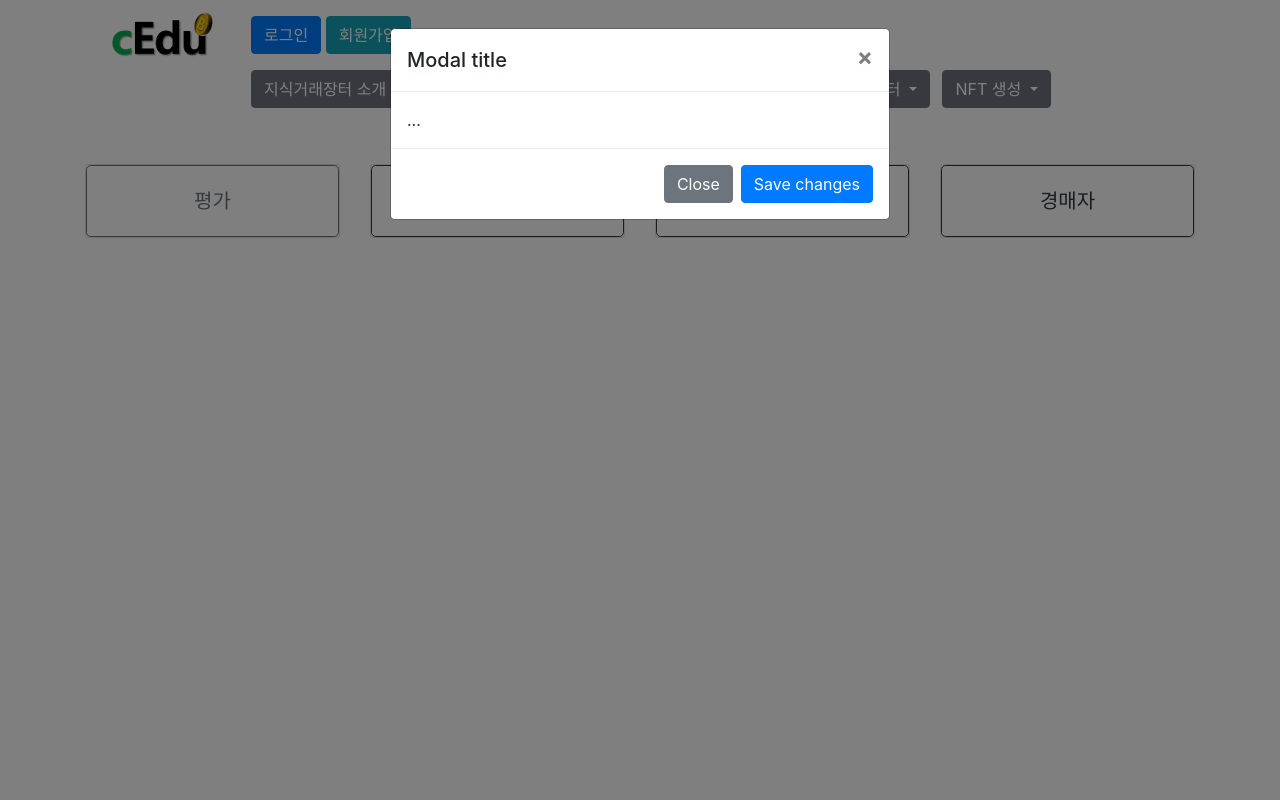
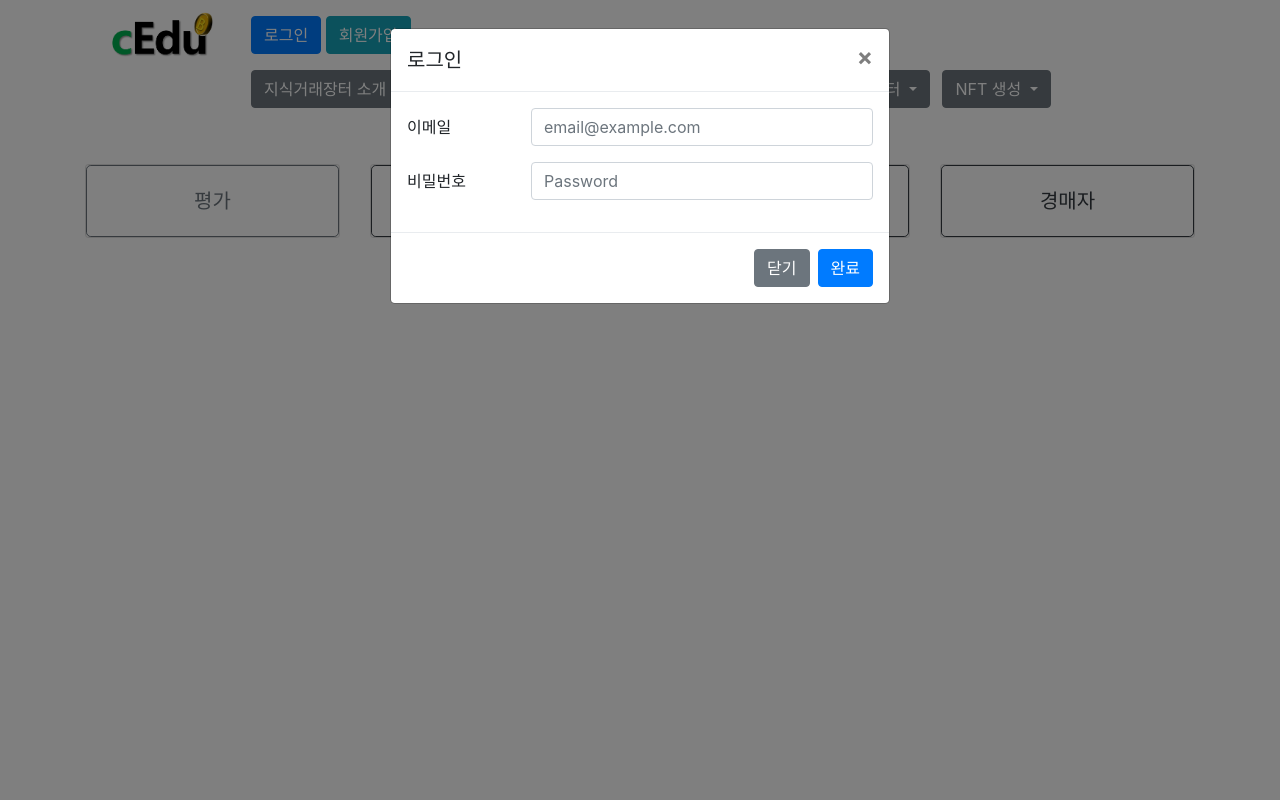
Before and after one commit to kmi0817/cEdu, a Flask app: page / in a window 1280 px wide, after a click on "로그인". Run offline with Flask 2, Linux system fonts and the light colour scheme; some libraries are stand-ins or nearby versions.

Commit message:
update loginout, users & session

```diff
--- a/app/routes.py
+++ b/app/routes.py
@@ -106,18 +106,19 @@ def buyer() :
 @app.route('/loginout', methods=['POST', 'DELETE'])
 def loginout() :
     if request.method == 'POST' :
-        values = request.get_json(force=True)
+        values = request.form
+        print(values)
         try :
             results = db.users.find_one({ 'email': values['email'] }) # read from db
 
             if results['password'] == values['password'] : # check if password matched
                 session['login'] = values['email']
-                return 'login successful'
+                return '<script>location.href="/";</script>'
             else :
-                return 'login failed'
+                return '<script>alert("일치하는 회원 정보가 없습니다.");history.go(-1);</script>'
 
         except Exception : # if cannot read from db
-            return 'login failed'
+            return '<script>alert("로그인에 실패했습니다.");history.go(-1);</script>'
 
     elif request.method == 'DELETE' :
         session.pop('login', None)
@@ -127,14 +128,12 @@ def loginout() :
 @app.route('/users', methods=['POST', 'DELETE', 'PATCH'])
 def users() :
     if request.method == 'POST' :
-        values = request.get_json(force=True)
+        values = request.form
 
         # check if email is duplicated
-        try :
-            db.users.find_one({ 'email': values['email'] })
+        if db.users.find_one({ 'email': values['email'] }) :
+            print(db.users.find_one({ 'email': values['email'] }))
             return 'duplicated'
-        except Exception :
-            pass
 
         # add a new user
         user = {
@@ -144,7 +143,7 @@ def users() :
         try :
             results = db.users.insert_one(user)
             print(f'signup id: {results.inserted_id}')
-            return 'signup successful'
+            return redirect(url_for(index))
         except Exception:
             return 'singup failed'
 
@@ -156,6 +155,11 @@ def users() :
 
 @app.route('/community')
 def community() :
+    if 'login' in session :
+        login = True
+    else :
+        login = False
+
     # Read from community
     communities = db.community.find({}, {'_id': 0})
     communities_data = {}
@@ -167,14 +171,19 @@ def community() :
     projects_data = {}
     for index, result in enumerate(projects) :
         projects_data[index+1] = result
-    return render_template('community.html', communities=communities_data, projects=projects_data)
+    return render_template('community.html', login=login, communities=communities_data, projects=projects_data)
 
 
 @app.route('/community/<slug>', methods=['GET', 'DELETE'])
 def community_slug(slug) :
     if request.method == 'GET' :
+        if 'login' in session :
+            login = True
+        else :
+            login = False
+
         results = db.community.find_one({ 'slug': slug, 'category': 'community' })
-        return render_template('show_slug.html', results=results)
+        return render_template('show_slug.html', login=login, results=results)
 
     elif request.method == 'DELETE' :
         try :
@@ -187,8 +196,12 @@ def community_slug(slug) :
 @app.route('/project/<slug>', methods=['GET', 'DELETE'])
 def project_slug(slug) :
     if request.method == 'GET' :
+        if 'login' in session :
+            login = True
+        else :
+            login = False
         results = db.project.find_one({ 'slug': slug, 'category': 'project' })
-        return render_template('show_slug.html', results=results)
+        return render_template('show_slug.html', login=login, results=results)
 
     elif request.method == 'DELETE' :
         try :
@@ -201,11 +214,16 @@ def project_slug(slug) :
 @app.route('/write', methods=['GET', 'POST'])
 def write() :
     if request.method == 'GET' :
-        return render_template('write.html')
+        if 'login' in session :
+            login = True
+        else :
+            login = False
+        return render_template('write.html', login=login)
 
     elif request.method == 'POST' :
         try :
             values = request.form
+            print(values)
             writing = {
                 'title': values['title'],
                 'description': values['description'],
@@ -223,5 +241,5 @@ def write() :
 
 
         except Exception as exception :
-            print(exception)
+            print(f'*** error - {exception}')
             return 'failed'
--- a/app/templates/layout.html
+++ b/app/templates/layout.html
@@ -28,13 +28,32 @@
     <div class="container">
 
         <div class="media">
-            <a href=""><img class="mr-3" src="../../static/cEdu_logo.png" alt="Generic placeholder image" width="150"></a>
+            <a href="/"><img class="mr-3" src="../../static/cEdu_logo.png" alt="Generic placeholder image"
+                    width="150"></a>
             <div class="media-body">
 
                 <div>
+                    {% if login %}
+                    <button type="button" id="logout_btn" class="btn btn-primary" style="margin: 1rem 0">
+                        로그아웃
+                    </button>
+                    <script>
+                        $(document).ready(function() {
+                            $("#logout_btn").click(function() {
+                                $.ajax({
+                                    type: "DELETE",
+                                    url: "/loginout",
+                                    success: function() { location.reload(); },
+                                    error: function(req, status, error) {
+                                        alert(error);
+                                    }
+                                })
+                            })
+                        })
+                    </script>
+                    {% else %}
                     <!-- Button trigger modal -->
-                    <button type="button" class="btn btn-primary" data-toggle="modal" data-target="#exampleModalLong"
-                        style="margin: 1rem 0">
+                    <button type="button" class="btn btn-primary" data-toggle="modal" data-target="#exampleModalLong" style="margin: 1rem 0">
                         로그인
                     </button>
                     <!-- Modal -->
@@ -43,48 +62,78 @@
                         <div class="modal-dialog" role="document">
                             <div class="modal-content">
                                 <div class="modal-header">
-                                    <h5 class="modal-title" id="exampleModalLongTitle">Modal title</h5>
+                                    <h5 class="modal-title" id="exampleModalLongTitle">로그인</h5>
                                     <button type="button" class="close" data-dismiss="modal" aria-label="Close">
                                         <span aria-hidden="true">&times;</span>
                                     </button>
                                 </div>
+                                <form action="/loginout" method="POST">
                                     <div class="modal-body">
-                                    ...
+                                        <div class="form-group row">
+                                            <label for="staticEmail" class="col-sm-3 col-form-label">이메일</label>
+                                            <div class="col-sm-9">
+                                                <input name="email" type="text" requried class="form-control"
+                                                    id="staticEmail" placeholder="email@example.com">
+                                            </div>
+                                        </div>
+                                        <div class="form-group row">
+                                            <label for="inputPassword" class="col-sm-3 col-form-label">비밀번호</label>
+                                            <div class="col-sm-9">
+                                                <input name="password" type="password" requried class="form-control"
+                                                    id="inputPassword" placeholder="Password">
+                                            </div>
+                                        </div>
                                     </div>
                                     <div class="modal-footer">
-                                    <button type="button" class="btn btn-secondary" data-dismiss="modal">Close</button>
-                                    <button type="button" class="btn btn-primary">Save changes</button>
+                                        <button type="button" class="btn btn-secondary" data-dismiss="modal">닫기</button>
+                                        <button type="submit" class="btn btn-primary">완료</button>
                                     </div>
+                                </form>
                             </div>
                         </div>
                     </div>
 
                     <!-- Button trigger modal -->
-                    <button type="button" class="btn btn-info" data-toggle="modal" data-target="#exampleModalLong"
-                        style="margin: 1rem 0">
+                    <button type="button" class="btn btn-info" data-toggle="modal" data-target="#exampleModalCenter">
                         회원가입
                     </button>
                     <!-- Modal -->
-                    <div class="modal fade" id="exampleModalLong" tabindex="-1" role="dialog"
-                        aria-labelledby="exampleModalLongTitle" aria-hidden="true">
-                        <div class="modal-dialog" role="document">
+                    <div class="modal fade" id="exampleModalCenter" tabindex="-1" role="dialog"
+                        aria-labelledby="exampleModalCenterTitle" aria-hidden="true">
+                        <div class="modal-dialog modal-dialog-centered" role="document">
                             <div class="modal-content">
                                 <div class="modal-header">
-                                    <h5 class="modal-title" id="exampleModalLongTitle">Modal title</h5>
+                                    <h5 class="modal-title" id="exampleModalLongTitle">회원가입</h5>
                                     <button type="button" class="close" data-dismiss="modal" aria-label="Close">
                                         <span aria-hidden="true">&times;</span>
                                     </button>
                                 </div>
+                                <form action="/users" method="POST">
                                     <div class="modal-body">
-                                    ...
+                                        <div class="form-group row">
+                                            <label for="email" class="col-sm-3 col-form-label">이메일</label>
+                                            <div class="col-sm-9">
+                                                <input name="email" type="text" requried class="form-control"
+                                                    id="email" placeholder="email@example.com">
                                             </div>
-                                <div class="modal-footer">
-                                    <button type="button" class="btn btn-secondary" data-dismiss="modal">Close</button>
-                                    <button type="button" class="btn btn-primary">Save changes</button>
+                                        </div>
+                                        <div class="form-group row">
+                                            <label for="password" class="col-sm-3 col-form-label">비밀번호</label>
+                                            <div class="col-sm-9">
+                                                <input name="password" type="password" requried class="form-control"
+                                                    id="password" placeholder="Password">
                                             </div>
                                         </div>
                                     </div>
+                                    <div class="modal-footer">
+                                        <button type="button" class="btn btn-secondary" data-dismiss="modal">닫기</button>
+                                        <button type="submit" class="btn btn-primary">완료</button>
                                     </div>
+                                </form>
+                            </div>
+                        </div>
+                    </div>
+                    {% endif %}
                 </div>
 
                 <!-- menu -->
```
Lines whose indentation alone changed are shown as unchanged.
